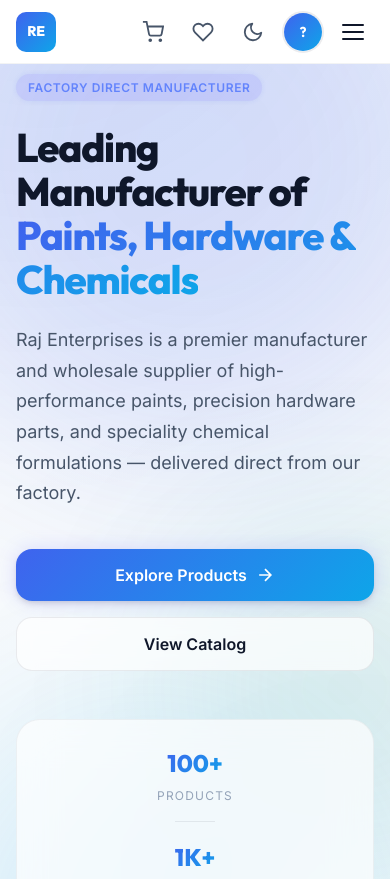
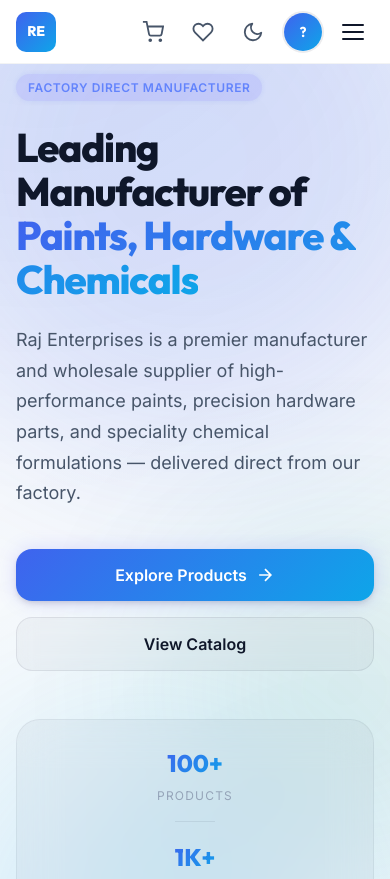
Before and after one commit to 1999rkgupta/Raj-Enterprises, a React (Vite) app in the folder apps/web/: page / in a window 390 px wide. Shown: the top 879 px of the page. Built offline with nearby package versions, Linux system fonts and the light colour scheme; no server answers.

Commit message:
hamburger css fix

```diff
--- a/apps/web/src/components/layout/Navbar.css
+++ b/apps/web/src/components/layout/Navbar.css
@@ -285,11 +285,11 @@
   top: var(--navbar-height);
   left: 0;
   right: 0;
-  background: #12121A !important; /* Solid background to prevent behind-screen overlapping */
+  background: var(--bg-secondary) !important; /* Solid background matching current theme */
   border-bottom: 1px solid var(--border-default);
   z-index: 99999;
   padding: var(--space-4) var(--space-6);
-  box-shadow: 0 15px 35px rgba(0, 0, 0, 0.9);
+  box-shadow: var(--shadow-xl);
   animation: slideDown 0.3s ease-out;
 }
 
@@ -343,7 +343,7 @@
   left: 0;
   right: 0;
   bottom: 0;
-  background: rgba(0, 0, 0, 0.55);
+  background: var(--bg-overlay);
   backdrop-filter: blur(4px);
   z-index: 99998;
   animation: fadeIn 0.2s ease-out;
--- a/apps/web/src/index.css
+++ b/apps/web/src/index.css
@@ -33,8 +33,8 @@
   --bg-tertiary: #F1F5F9;
   --bg-card: rgba(255, 255, 255, 0.9);
   --bg-card-hover: #FFFFFF;
-  --bg-glass: rgba(255, 255, 255, 0.7);
-  --bg-glass-hover: rgba(255, 255, 255, 0.85);
+  --bg-glass: rgba(15, 23, 42, 0.03);
+  --bg-glass-hover: rgba(15, 23, 42, 0.06);
   --bg-overlay: rgba(15, 23, 42, 0.4);
 
   /* -- Text -- */
```
